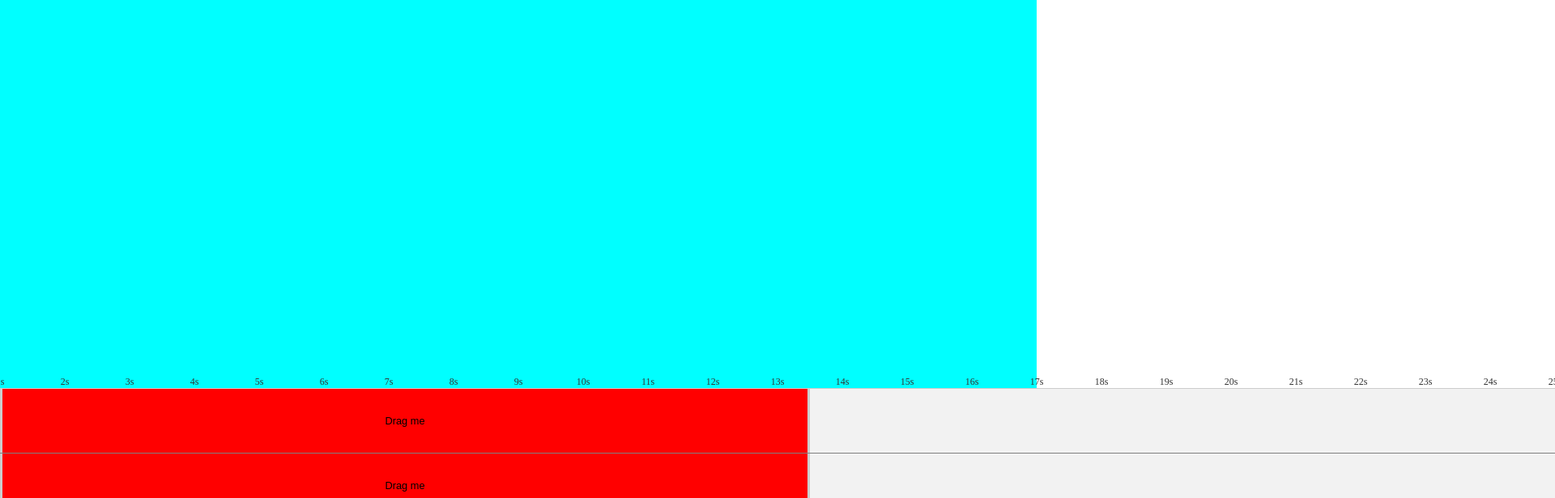
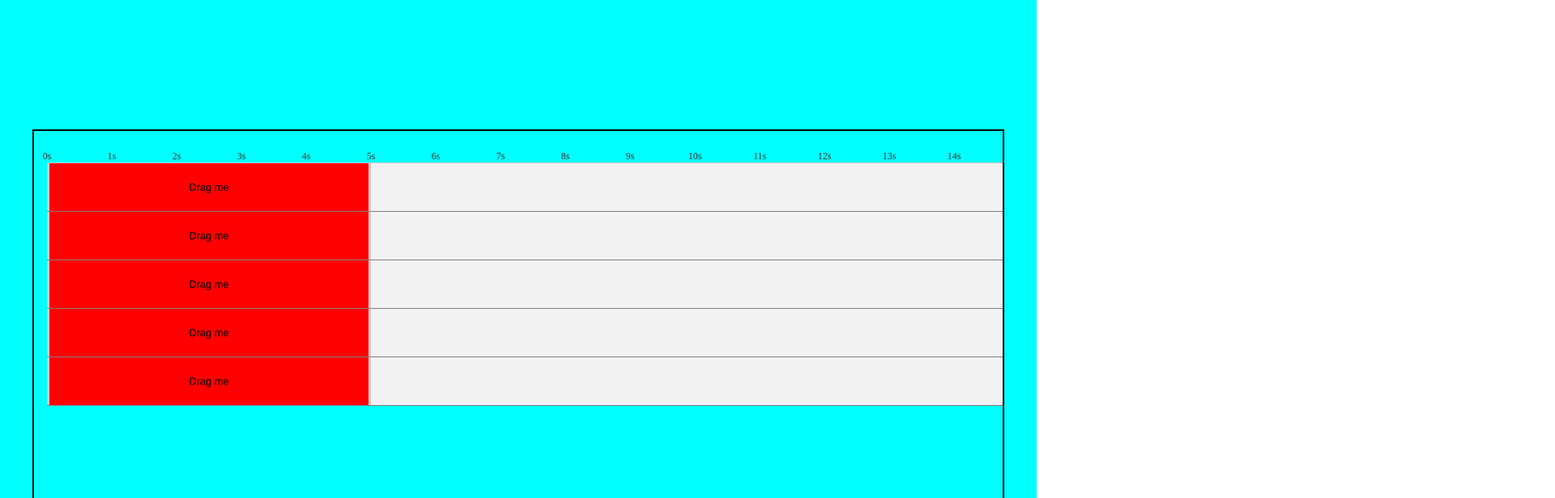
Before and after one commit to enesmuzaffer22/Timeline-Component, a React (Create React App) app: page / in a window 1280 px wide. Shown: the top 616 px of the page at 81% size, 1920 px wide, since content can reach past the window. Built offline with nearby package versions, Linux system fonts and the light colour scheme.

Commit message:
frame added

```diff
--- a/src/components/Timeline.jsx
+++ b/src/components/Timeline.jsx
@@ -2,7 +2,7 @@ import React from 'react';
 import DraggableButton from './DraggableButton';
 
 function Timeline() {
-    const timelineWidth = 5000; // Zaman çizelgesinin genişliği (px cinsinden)
+    const timelineWidth = 20000; // Zaman çizelgesinin genişliği (px cinsinden)
     const interval = 80; // Her bir zaman işareti arası uzaklık (px cinsinden)
     const numIntervals = timelineWidth / interval; // Toplam zaman işareti sayısı
 
@@ -11,7 +11,7 @@ function Timeline() {
         for (let i = 0; i < numIntervals; i++) {
             ticks.push(
                 <div key={i} className="timeline-tick" style={{ left: i * interval }}>
-                    {i + 1}s
+                    {i}s
                 </div>
             );
         }
@@ -19,6 +19,7 @@ function Timeline() {
     };
 
     return (
+        <div className="timeline-main-container">
             <div className="timeline-container">
                 <div className="timeline" style={{ width: `${timelineWidth}px` }}>
                     {renderTimelineTicks()}
@@ -27,6 +28,8 @@ function Timeline() {
                 <DraggableButton />
                 <DraggableButton />
                 <DraggableButton />
+                <DraggableButton />
+            </div>
         </div>
     );
 }
--- a/src/style/main.scss
+++ b/src/style/main.scss
@@ -6,14 +6,15 @@
 
   .app-container {
     display: flex;
-    align-items: end;
+    align-items: center;
+    justify-content: center;
     width: 100%;
     height: 100vh;
     background-color: aqua;
   }
 
   .row {
-    height: 25%;
+    height: 60px;
     width: 100%;
     background-color: #f2f2f2;
     border-bottom: 0.1vw solid gray;
@@ -25,17 +26,16 @@
       position: absolute;
       background-color: red;
       border: none;
-      width: 20%; // Buton genişliği yüzde olarak belirlenir.
+      width: 400px; // Buton genişliği yüzde olarak belirlenir.
       min-width: 50px; // Minimum genişlik ayarlanır.
       font-size: 1vw;
     }
   }
 
   .timeline-container {
-    width: 5000px;
+    width: 20000px;
     display: flex;
     flex-direction: column;
-    height: 40%;
   }
 
   .resize-grip {
@@ -58,7 +58,7 @@
 
   .timeline {
     position: relative;
-    height: 0;
+    height: 20px;
     border-bottom: 1px solid #ccc;
     display: flex;
 }
@@ -70,3 +70,11 @@
     font-size: 12px;
     color: #333;
 }
+
+.timeline-main-container{
+  width: 1200px;
+  height: 480px;
+  border: 2px solid black;
+  overflow: auto;
+  padding: 20px 16px;
+}
```
Lines whose indentation alone changed are shown as unchanged.
